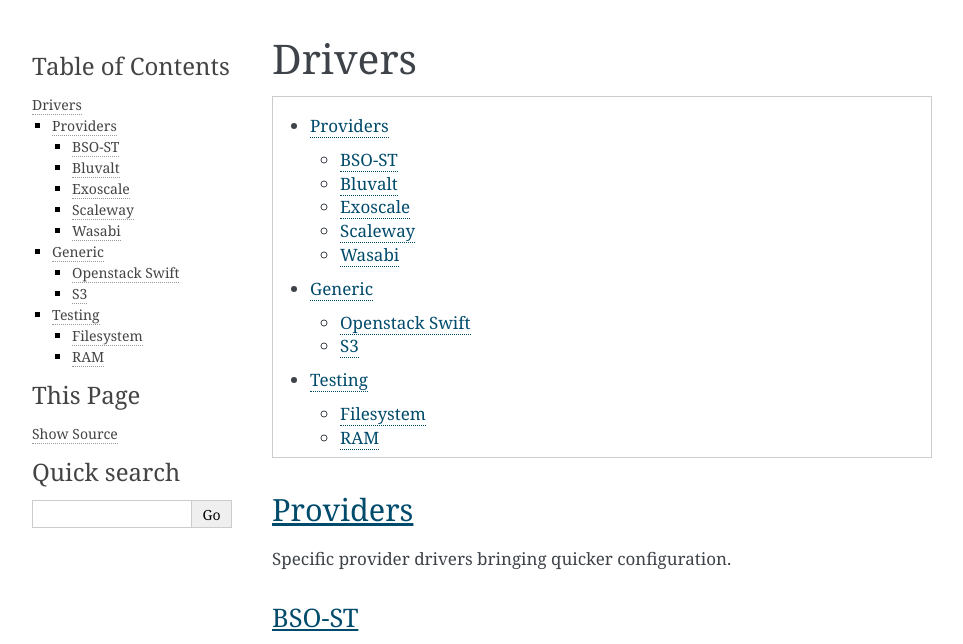
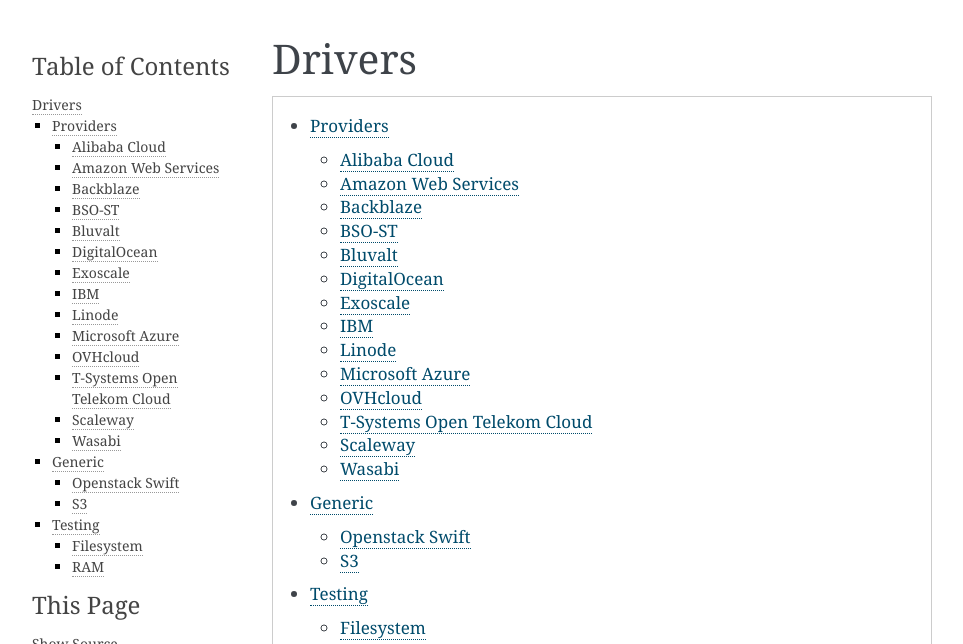
Before and after one commit to cloudmercato/os-benchmark, a Sphinx documentation site: the page built from docs/source/drivers.rst, in a window 1280 px wide and 1400 px high. Shown: the top 644 px of the window, without its empty margins (148-1111 px from the left). Built offline with Sphinx 7.4.7, drawn with Linux system fonts in a browser that asks for light colours; pages that are not in the unit, such as notebooks, are missing from menus; some of the changed text lies outside the part shown; grey boxes are pictures that could not be loaded.

Commit message:
Updated docs

```diff
--- a/docs/source/drivers.rst
+++ b/docs/source/drivers.rst
@@ -10,6 +10,21 @@
 
 Specific provider drivers bringing quicker configuration.
 
+Alibaba Cloud
+~~~~~~~~~~~~~
+
+.. automodule:: os_benchmark.drivers.alibaba
+
+Amazon Web Services
+~~~~~~~~~~~~~~~~~~~
+
+.. automodule:: os_benchmark.drivers.s3
+
+Backblaze
+~~~~~~~~~
+
+.. automodule:: os_benchmark.drivers.backblaze
+
 BSO-ST
 ~~~~~~
 
@@ -20,10 +35,40 @@
 
 .. automodule:: os_benchmark.drivers.bluvalt
 
+DigitalOcean
+~~~~~~~~~~~~
+
+.. automodule:: os_benchmark.drivers.digitalocean
+
 Exoscale
 ~~~~~~~~
 
 .. automodule:: os_benchmark.drivers.exoscale
+
+IBM
+~~~
+
+.. automodule:: os_benchmark.drivers.ibm
+
+Linode
+~~~~~~
+
+.. automodule:: os_benchmark.drivers.linode
+
+Microsoft Azure
+~~~~~~~~~~~~~~~
+
+.. automodule:: os_benchmark.drivers.azure
+
+OVHcloud
+~~~~~~~~
+
+.. automodule:: os_benchmark.drivers.ovhcloud
+
+T-Systems Open Telekom Cloud
+~~~~~~~~~~~~~~~~~~~~~~~~~~~~
+
+.. automodule:: os_benchmark.drivers.otc
 
 Scaleway
 ~~~~~~~~
--- a/os_benchmark/__init__.py
+++ b/os_benchmark/__init__.py
@@ -1,3 +1,3 @@
 """Run performance tests on Object Storages"""
-VERSION = (0, 5, 5)
+VERSION = (0, 5, 6)
 __version__ = '.'.join([str(i) for i in VERSION])
```
